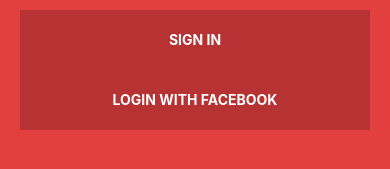
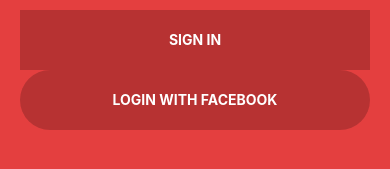
Before and after one commit to mmir415/DevsApp, a React Native app in the folder swipe-app/SwipeApp/: screen / in a window 390 px wide. Shown: the part 623-792 px from the top of the page. Built offline with nearby package versions, Linux system fonts and the light colour scheme.

Commit message:
Updated Material Button for Workshop 3

```diff
--- a/swipe-app/SwipeApp/components/MaterialButton/MaterialButton.js
+++ b/swipe-app/SwipeApp/components/MaterialButton/MaterialButton.js
@@ -6,7 +6,7 @@
 export class MaterialButton extends React.Component {
     render() {
         return (
-            <TouchableOpacity style={styles.buttonContainer}>
+            <TouchableOpacity style={[this.props.buttonStyles, styles.buttonContainer]}>
                 <Text style={styles.buttonText}>{this.props.buttonText}</Text>
             </TouchableOpacity>
         );
```
